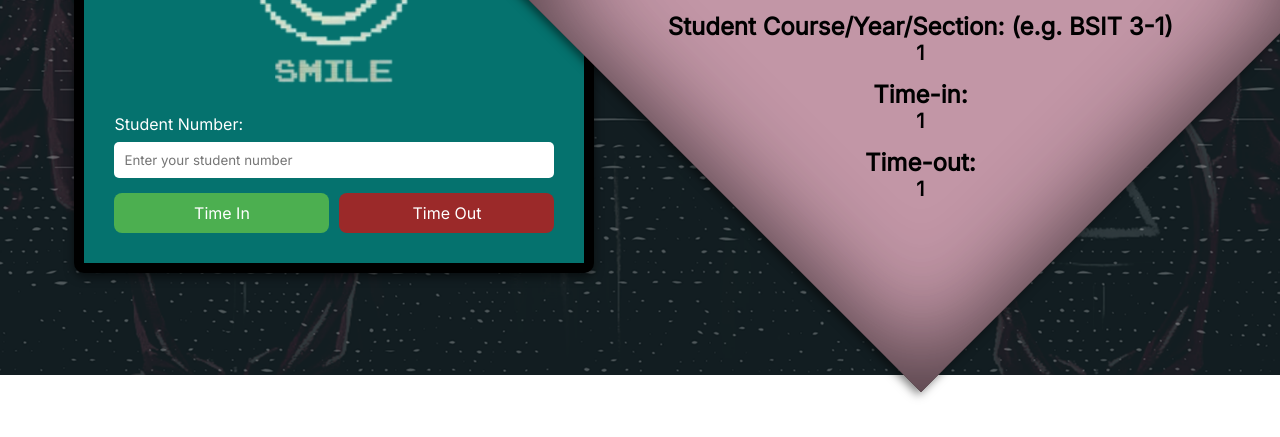
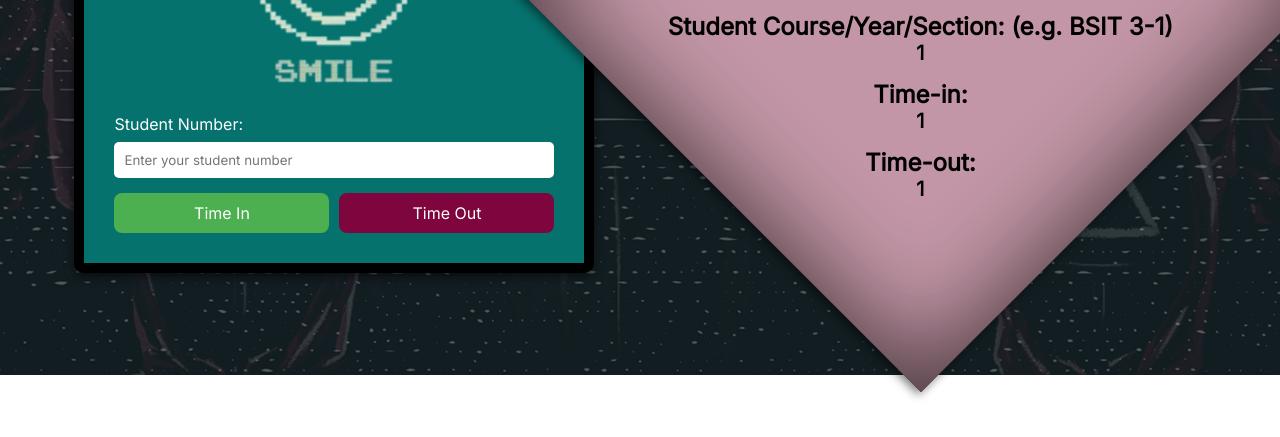
Before and after one commit to GAPP2434/LPUL-IAS-Attendance-System, a plain HTML site: page index.html in a window 1280 px wide. In both pictures the pointer is over the button "Time Out". Shown: the part 425-862 px from the top of the page. Drawn offline with nearby package versions, Linux system fonts and the light colour scheme; a web font is replaced by a local one.

Commit message:
Adjusted time-out button

```diff
--- a/index-styles.css
+++ b/index-styles.css
@@ -101,7 +101,7 @@ body {
 }
 
 .time-out-btn:hover {
-  background: #9b2929;
+  background: #7e053d;
 }
 
 
```
